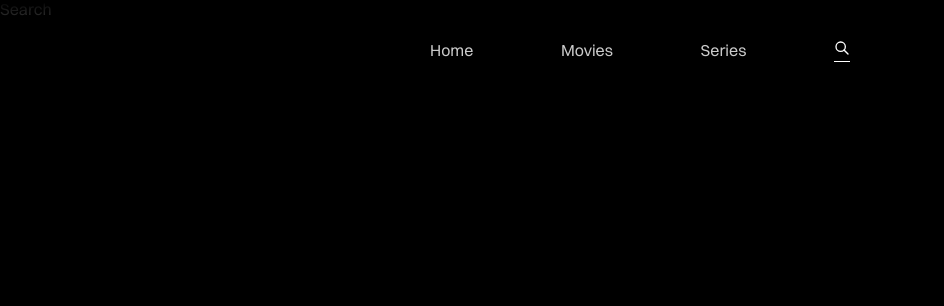
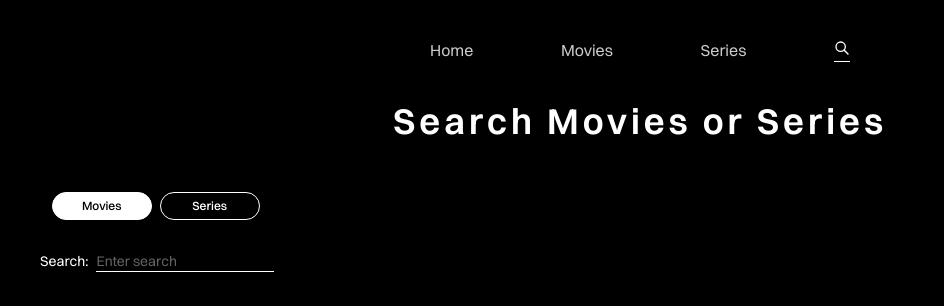
Before and after one commit to BrianWhelanDublin/movie-app, a React (Create React App) app: page /search in a window 1280 px wide. Shown: the top 306 px of the page, without its empty margins (0-944 px from the left). Built offline with nearby package versions, Linux system fonts and the light colour scheme; no server answers.

Commit message:
add search feature

```diff
--- a/src/components/CallToActionRow.styles.ts
+++ b/src/components/CallToActionRow.styles.ts
@@ -66,7 +66,7 @@ export const StyledCallToActionRow = styled.section<DefaultStyleProps>`
 export const CtaContent = styled.div<DefaultStyleProps>`
 	position: absolute;
 	z-index: 2;
-	right: 5%;
+	right: 2.5%;
 	top: 20%;
 	width: 50%;
 	height: 180px;
@@ -79,9 +79,10 @@ export const CtaContent = styled.div<DefaultStyleProps>`
 
 	@media (${device.sm}) {
 		height: 375px;
+		width: 45%;
 	}
 
-	@media (${device.xl}) {
+	@media (${device.xxl}) {
 		height: 480px;
 		right: 10%;
 	}
@@ -107,6 +108,7 @@ export const CtaContent = styled.div<DefaultStyleProps>`
 
 export const CtaInfo = styled.div<DefaultStyleProps>`
 	width: 80%;
+	max-width: 300px;
 	font-size: 12px;
 	display: flex;
 	flex-direction: row;
@@ -114,6 +116,9 @@ export const CtaInfo = styled.div<DefaultStyleProps>`
 	justify-content: space-between;
 	span {
 		display: block;
+	}
+	@media (${device.sm}) {
+		font-size: 18px;
 	}
 `;
 
--- /dev/null
+++ b/src/components/FixedHeader.styles.ts
@@ -0,0 +1,28 @@
+import styled from "styled-components";
+import { device } from "../assets/styles/breakpoints";
+import { DefaultStyleProps } from "../types/types";
+
+export const FixedHeaderContainer = styled.section<DefaultStyleProps>`
+	padding: 18% 5% 8% 5%;
+
+	position: fixed;
+	top: 0;
+	right: 0;
+	left: 0;
+
+	z-index: 2;
+	background: ${(props) => props.theme.colors.black};
+	@media (${device.sm}) {
+		padding: 100px 0 40px 0;
+		font-size: 32px;
+	}
+`;
+
+export const StyledFixedHeaderTitle = styled.h1<DefaultStyleProps>`
+	letter-spacing: 4px;
+	font-size: 20px;
+	text-align: center;
+	@media (${device.sm}) {
+		font-size: 36px;
+	}
+`;
--- /dev/null
+++ b/src/components/FixedHeader.tsx
@@ -0,0 +1,16 @@
+import React from "react";
+import { FixedHeaderContainer, StyledFixedHeaderTitle } from "./FixedHeader.styles";
+
+interface FixedHeaderProps {
+	children: React.ReactNode;
+}
+
+export const FixedHeaderTitle: React.FC<FixedHeaderProps> = ({ children }) => {
+	return <StyledFixedHeaderTitle>{children}</StyledFixedHeaderTitle>;
+};
+
+const FixedHeader: React.FC<FixedHeaderProps> = ({ children }) => {
+	return <FixedHeaderContainer>{children}</FixedHeaderContainer>;
+};
+
+export default FixedHeader;
--- a/src/components/MediaContainer.styles.ts
+++ b/src/components/MediaContainer.styles.ts
@@ -8,13 +8,13 @@ export const StyledMediaContainer = styled.div<DefaultStyleProps>`
 	grid-gap: 20px;
 	padding: 5%;
 	min-height: 100vh;
-	margin-top: 160px;
 
 	@media (${device.sm}) {
 		grid-template-columns: repeat(3, 1fr);
 		margin-top: 0;
 		margin-left: 240px;
 		padding: 2.5% 5%;
+		margin-top: 160px;
 	}
 	@media (${device.md}) {
 		grid-template-columns: repeat(4, 1fr);
--- /dev/null
+++ b/src/components/SideBar.tsx
@@ -0,0 +1,12 @@
+import React from "react";
+import { StyledSidebar } from "./Sidebar.styles";
+
+interface SidebarProps {
+	children: React.ReactNode;
+}
+
+const SideBar: React.FC<SidebarProps> = ({ children }) => {
+	return <StyledSidebar>{children}</StyledSidebar>;
+};
+
+export default SideBar;
--- /dev/null
+++ b/src/components/Sidebar.styles.ts
@@ -0,0 +1,15 @@
+import styled from "styled-components";
+import { device } from "../assets/styles/breakpoints";
+import { DefaultStyleProps } from "../types/types";
+
+export const StyledSidebar = styled.div<DefaultStyleProps>`
+	margin: 140px 0 20px 0;
+	@media (${device.sm}) {
+		position: fixed;
+		top: 180px;
+		left: 0;
+		bottom: 0;
+		margin: 0;
+		padding: 0 40px;
+	}
+`;
--- a/src/pages/Genres.styles.ts
+++ b/src/pages/Genres.styles.ts
@@ -1,31 +1,6 @@
 import styled from "styled-components";
 import { device } from "../assets/styles/breakpoints";
 import { DefaultStyleProps } from "../types/types";
-
-export const GenresTitleContainer = styled.section<DefaultStyleProps>`
-	padding: 18% 5% 8% 5%;
-
-	position: fixed;
-	top: 0;
-	right: 0;
-	left: 0;
-
-	z-index: 2;
-	background: ${(props) => props.theme.colors.black};
-	@media (${device.sm}) {
-		padding: 100px 0 80px 0;
-		font-size: 32px;
-	}
-`;
-
-export const GenresTitle = styled.h1<DefaultStyleProps>`
-	letter-spacing: 4px;
-	font-size: 20px;
-	text-align: center;
-	@media (${device.sm}) {
-		font-size: 36px;
-	}
-`;
 
 export const GenresSelect = styled.select<DefaultStyleProps>`
 	background: ${(props) => props.theme.colors.black};
@@ -53,13 +28,8 @@ export const GenrePageList = styled.ul<DefaultStyleProps>`
 	display: none;
 	@media (${device.sm}) {
 		display: block;
-
-		padding: 3% 2.5% 2.5% 5%;
+		padding: 0 0 0 40px;
 		list-style: none;
-		position: fixed;
-		top: 180px;
-		left: 0;
-		bottom: 0;
 	}
 `;
 
--- a/src/pages/Genres.tsx
+++ b/src/pages/Genres.tsx
@@ -1,5 +1,5 @@
 import { useState } from "react";
-import { Navigate, Router, useParams } from "react-router-dom";
+import { useParams } from "react-router-dom";
 
 import MediaContainer from "../components/MediaContainer";
 import { useNavigate } from "react-router-dom";
@@ -8,7 +8,9 @@ import useFetch from "../hooks/useFetch";
 import usePaginatedQuery from "../hooks/usePaginatedQuery";
 import { REQUESTS } from "../requests/requests";
 import { GenreRequest, MediaItem } from "../types/types";
-import { GenreItemsContainer, GenreLink, GenrePageList, GenresSelect, GenresTitle, GenresTitleContainer } from "./Genres.styles";
+import { GenreItemsContainer, GenreLink, GenrePageList, GenresSelect } from "./Genres.styles";
+import FixedHeader, { FixedHeaderTitle } from "../components/FixedHeader";
+import SideBar from "../components/SideBar";
 
 const Genres = () => {
 	let params = useParams();
@@ -49,9 +51,11 @@ const Genres = () => {
 	return (
 		<>
 			{currentGenre && (
-				<GenresTitleContainer>
-					<GenresTitle>Results for {currentGenre?.name}</GenresTitle>
-
+				<FixedHeader>
+					<FixedHeaderTitle>Results for {currentGenre?.name}</FixedHeaderTitle>
+				</FixedHeader>
+			)}
+			<SideBar>
 				<GenresSelect defaultValue={"DEFAULT"} onChange={handleChange}>
 					{genresList?.genres?.map((genre) => (
 						<option key={genre?.id} value={genre?.id === currentGenre?.id ? "DEFAULT" : genre?.id}>
@@ -59,9 +63,6 @@ const Genres = () => {
 						</option>
 					))}
 				</GenresSelect>
-				</GenresTitleContainer>
-			)}
-			<GenreItemsContainer>
 				<GenrePageList>
 					{genresList?.genres?.map((genre) => {
 						if (genre?.id !== currentGenre?.id) {
@@ -73,8 +74,8 @@ const Genres = () => {
 						}
 					})}
 				</GenrePageList>
+			</SideBar>
 			<MediaContainer items={data} loading={loading} setPage={setPage} hasMore={hasMore} />
-			</GenreItemsContainer>
 		</>
 	);
 };
--- /dev/null
+++ b/src/pages/Search.styles.ts
@@ -0,0 +1,83 @@
+import styled from "styled-components";
+import { device } from "../assets/styles/breakpoints";
+import { DefaultStyleProps } from "../types/types";
+
+// export const SearchContainer = styled.div<DefaultStyleProps>`
+// 	margin-top: 100px;
+// 	@media (${device.sm}) {
+// 		position: fixed;
+// 		top: 0;
+// 		left: 0;
+// 		bottom: 0;
+// 		width: 300px;
+// 	}
+// `;
+
+export const SearchRadios = styled.div<DefaultStyleProps>`
+	display: flex;
+	flex-direction: row;
+	align-items: center;
+	justify-content: space-between;
+	padding: 12px 5%;
+	max-width: 70%;
+	margin: 0 auto;
+
+	@media (${device.sm}) {
+		max-width: 100%;
+	}
+`;
+
+export const SearchRadio = styled.div<DefaultStyleProps>`
+	display: flex;
+	margin-right: 8px;
+
+	input {
+		appearance: none;
+		&:checked {
+			& + label {
+				color: ${(props) => props.theme.colors.black};
+				background: ${(props) => props.theme.colors.white};
+			}
+		}
+	}
+
+	input + label {
+		display: flex;
+		align-items: center;
+		justify-content: center;
+		height: 28px;
+		width: 100px;
+		font-size: 12px;
+		font-weight: 500;
+		border-radius: 99px; // just a high number to create pill effect
+		cursor: pointer;
+		transition: color 0.15s ease-in;
+		color: ${(props) => props.theme.colors.white};
+		border: 1px solid ${(props) => props.theme.colors.white};
+	}
+`;
+
+export const SearchInput = styled.div<DefaultStyleProps>`
+	display: flex;
+	justify-content: center;
+	align-items: center;
+	padding: 20px 0;
+
+	label {
+		font-size: 14px;
+	}
+
+	input {
+		color: ${(props) => props.theme.colors.white};
+		background: ${(props) => props.theme.colors.black};
+		border-bottom: 1px solid ${(props) => props.theme.colors.white};
+		border-top: none;
+		border-right: none;
+		border-left: none;
+		margin-left: 8px;
+		font-size: 14px;
+		&::placeholder {
+			color: ${(props) => props.theme.colors.grey3};
+		}
+	}
+`;
--- a/src/pages/Search.tsx
+++ b/src/pages/Search.tsx
@@ -1,7 +1,70 @@
-import React from "react";
+import React, { useState } from "react";
+import FixedHeader, { FixedHeaderTitle } from "../components/FixedHeader";
+import MediaContainer from "../components/MediaContainer";
+import SideBar from "../components/SideBar";
+import usePaginatedQuery from "../hooks/usePaginatedQuery";
+import { MediaItem } from "../types/types";
+import { debounce } from "../utils/helpers";
+import { SearchInput, SearchRadio, SearchRadios } from "./Search.styles";
 
 const Search: React.FC = () => {
-	return <div>Search</div>;
+	const [value, setValue] = useState<string>("");
+	const [page, setPage] = useState<number>(1);
+	const [currentRadioValue, setCurrentRadioValue] = useState<string>("movie");
+
+	let request: string = "";
+	if (value.length) {
+		request = `https://api.themoviedb.org/3/search/${currentRadioValue}?api_key=${process.env.REACT_APP_IMDB_API_KEY}&language=en-US&page=1&query=${value}`;
+	}
+
+	const { data, error, loading, hasMore } = usePaginatedQuery<MediaItem>(request, page);
+
+	console.log(data, error);
+	const handleChange = debounce((e: React.ChangeEvent<HTMLInputElement>) => {
+		console.log(e.target.value);
+		window.scrollTo(0, 0);
+		setPage(1);
+		setValue(e.target.value);
+	}, 1000);
+
+	const handleRadioChange = (e: React.ChangeEvent<HTMLInputElement>) => {
+		setPage(1);
+		setCurrentRadioValue(e.target.value);
+		console.log(e.target.value);
+	};
+
+	return (
+		<>
+			<FixedHeader>
+				{data.length ? (
+					<FixedHeaderTitle>
+						Search results for : {value} in {currentRadioValue === "movie" ? "movies" : "series"}
+					</FixedHeaderTitle>
+				) : (
+					<FixedHeaderTitle>Search Movies or Series</FixedHeaderTitle>
+				)}
+			</FixedHeader>
+
+			<SideBar>
+				<SearchRadios>
+					<SearchRadio>
+						<input id="movie" name="movie" type="radio" value="movie" onChange={handleRadioChange} checked={currentRadioValue === "movie"} />
+						<label htmlFor="movie">Movies</label>
+					</SearchRadio>
+					<SearchRadio>
+						<input id="series" name="series" type="radio" value="tv" onChange={handleRadioChange} checked={currentRadioValue === "tv"} />
+						<label htmlFor="series">Series</label>
+					</SearchRadio>
+				</SearchRadios>
+				<SearchInput>
+					<label htmlFor="search">Search: </label>
+					<input onChange={(e) => handleChange(e)} type="text" name="search" placeholder="Enter search" />
+				</SearchInput>
+			</SideBar>
+
+			{data.length > 1 && <MediaContainer items={data} loading={loading} setPage={setPage} hasMore={hasMore} />}
+		</>
+	);
 };
 
 export default Search;
```
Lines whose indentation alone changed are shown as unchanged.
